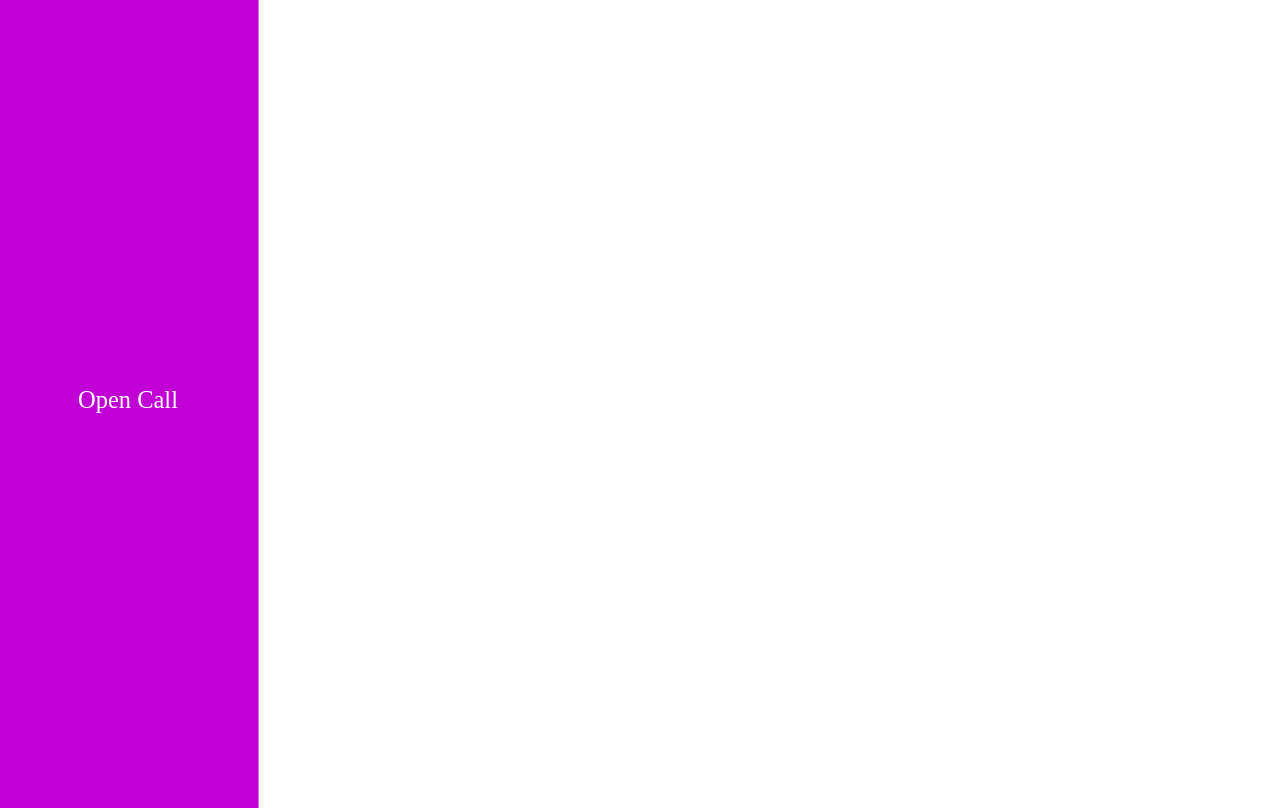
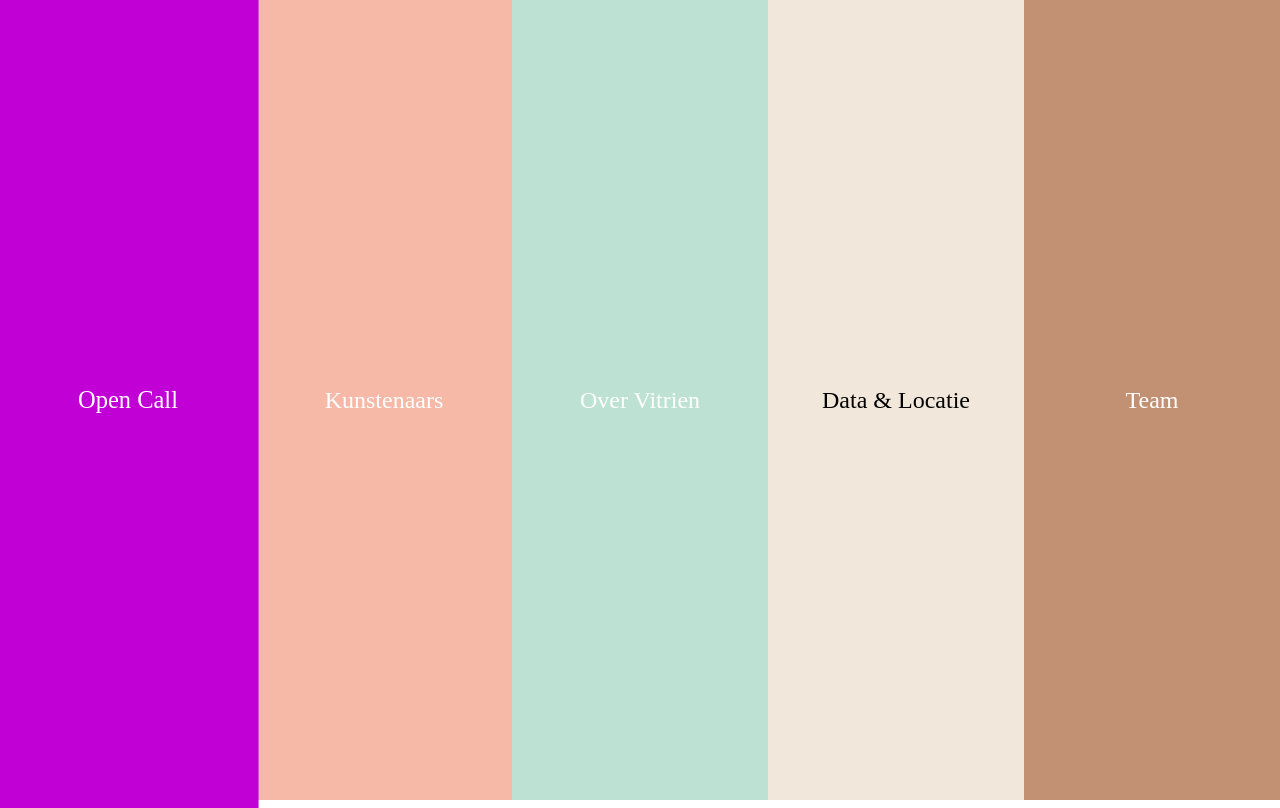
Before and after one commit to judithcaeyers/vitrien_test2, a plain HTML site: page index.html in a window 1280 px wide. Drawn offline with Linux system fonts and the light colour scheme.

Commit message:
Update style.css

```diff
--- a/style.css
+++ b/style.css
@@ -29,11 +29,11 @@ html, body {
 }
 
 /* Kleuren per vak */
-.vak1:hover { background-color: #fcd35c; } /* geel */
-.vak2:hover { background-color: #f6b9a8; } /* perzikroze */
-.vak3:hover { background-color: #bde2d3; } /* mintgroen */
-.vak4:hover { background-color: #f1e8db; color: black; } /* beige */
-.vak5:hover { background-color: #c29073; } /* zacht bruin */
+.vak1 { background-color: #fcd35c; } /* geel */
+.vak2 { background-color: #f6b9a8; } /* perzikroze */
+.vak3 { background-color: #bde2d3; } /* mintgroen */
+.vak4 { background-color: #f1e8db; color: black; } /* beige */
+.vak5 { background-color: #c29073; } /* zacht bruin */
 
 /* Hover-effecten */
 .vak1:hover { background-color: #c100d6; transform: scale(1.02); }
```
